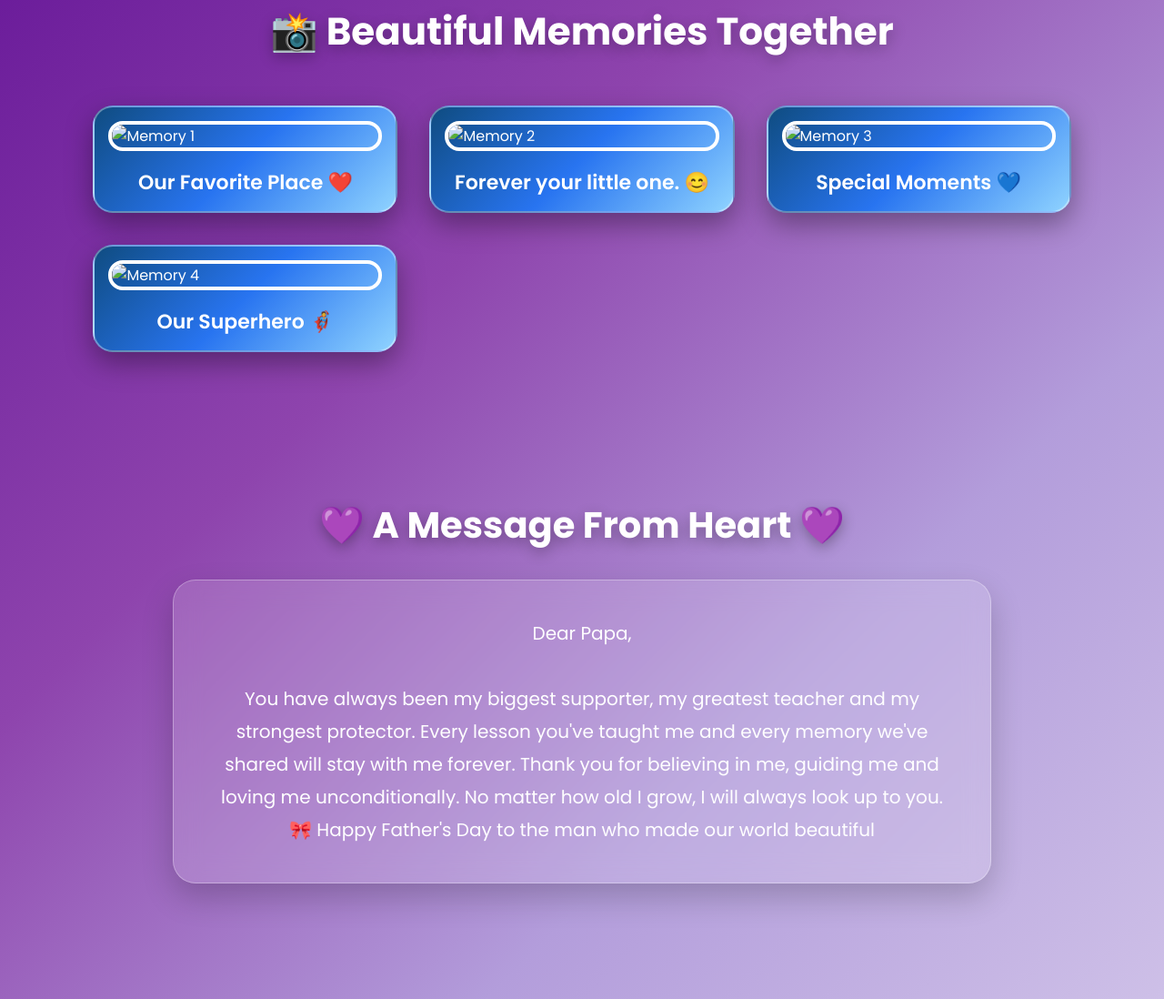
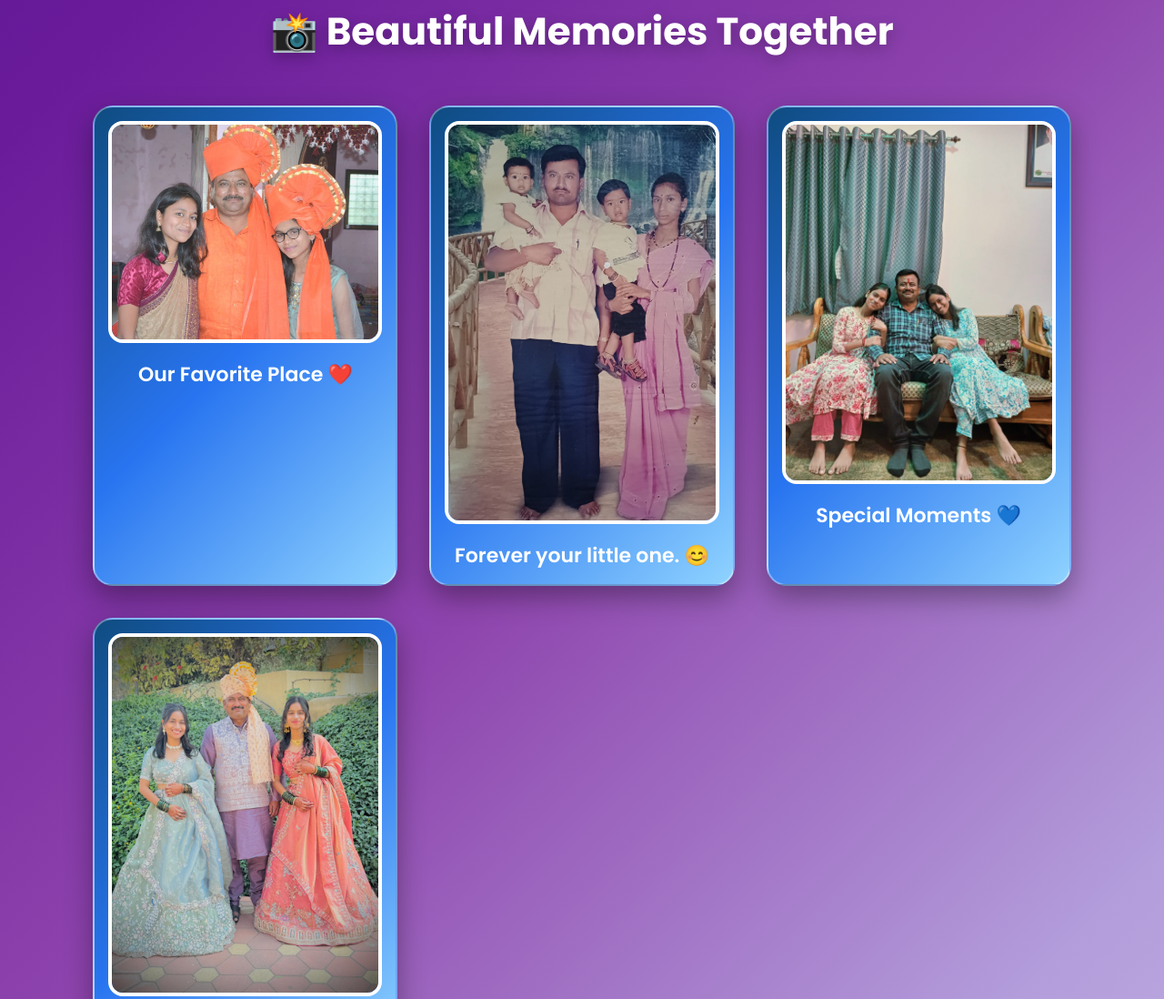
Before and after one commit to gaikwadshweta263-commits/Fathers_day_website, a plain HTML site: page index.html in a window 1280 px wide. Shown: the part 877-1975 px from the top of the page at 91% size. Drawn offline with Linux system fonts and the light colour scheme.

Commit message:
Add files via upload

```diff
--- a/index.html
+++ b/index.html
@@ -290,22 +290,22 @@ View Our Memories 💜
 <div class="gallery-container">
 
 <div class="card">
-<img src="image1.jpeg" alt="Memory 1">
+<img src="image/image1.jpeg" alt="Memory 1">
 <h3>Our Favorite Place ❤️</h3>
 </div>
 
 <div class="card">
-<img src="image2.jpeg" alt="Memory 2">
+<img src="image/image2.jpeg" alt="Memory 2">
 <h3>Forever your little one. 😊</h3>
 </div>
 
 <div class="card">
-<img src="image3.jpeg" alt="Memory 3">
+<img src="image/image3.jpeg" alt="Memory 3">
 <h3>Special Moments 💙</h3>
 </div>
 
 <div class="card">
-<img src="image4.jpeg" alt="Memory 4">
+<img src="image/image4.jpeg" alt="Memory 4">
 <h3>Our Superhero 🦸</h3>
 </div>
 
```
